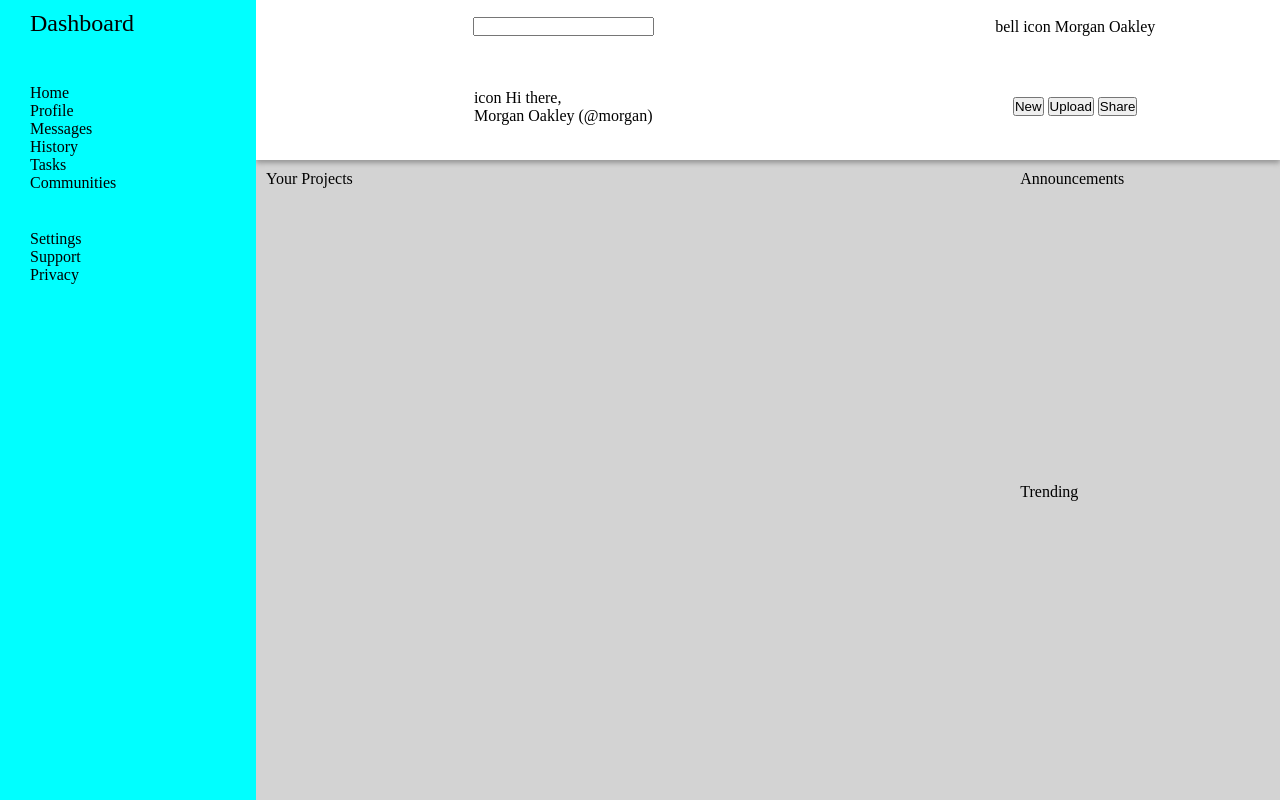
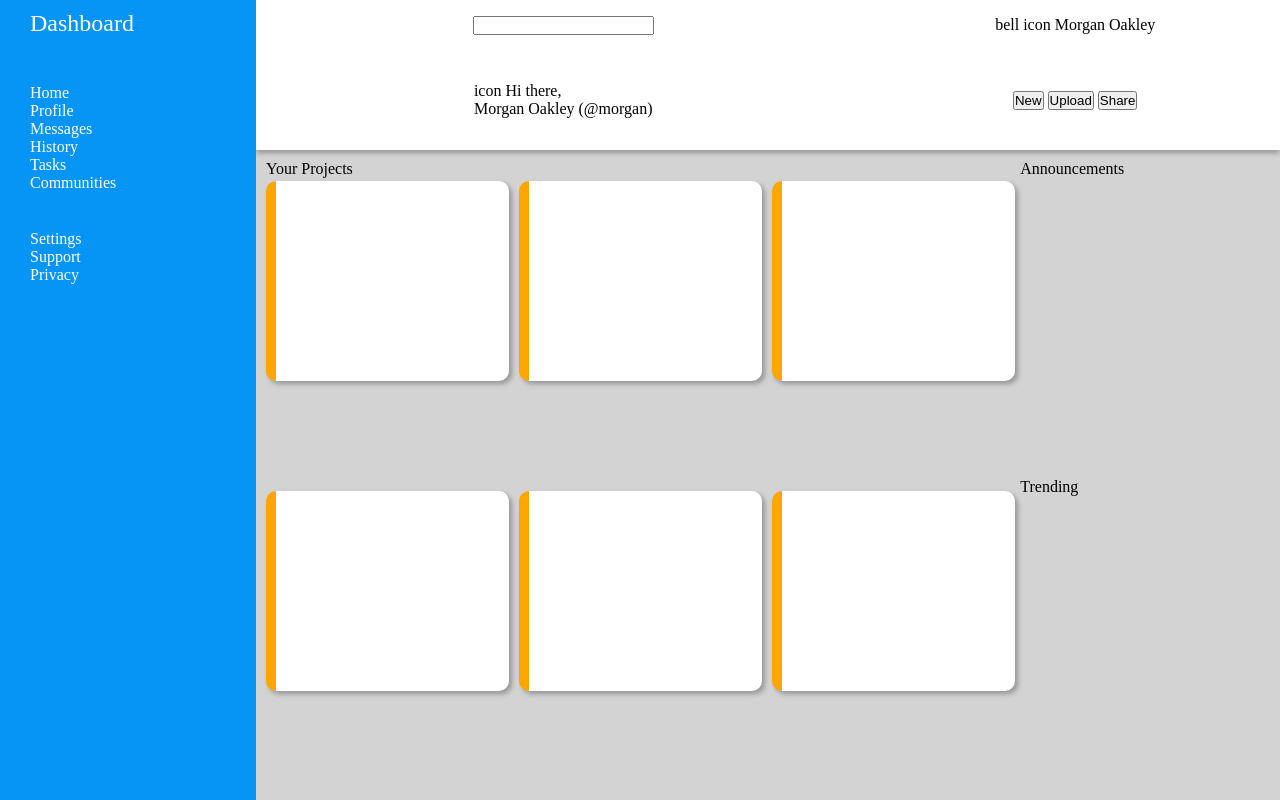
Before and after one commit to BrentWar/odin-admin-dashboard, a plain HTML site: page index.html in a window 1280 px wide. Drawn offline with Linux system fonts and the light colour scheme.

Commit message:
Add cards

```diff
--- a/index.html
+++ b/index.html
@@ -53,6 +53,14 @@
             <div class="content">
                 <div class="projects">
                     <div>Your Projects</div>
+                    <div class="cards">
+                        <div class="card"></div>
+                        <div class="card"></div>
+                        <div class="card"></div>
+                        <div class="card"></div>
+                        <div class="card"></div>
+                        <div class="card"></div>
+                    </div>
                 </div>
 
                 <div class="announcements">
--- a/style.css
+++ b/style.css
@@ -5,10 +5,10 @@
 
 
 .main-container {
-    height: 100vh;
+    min-height: 100vh;
     display: grid;
     grid-template-columns: 1fr 4fr;
-    grid-template-rows: 1fr 4fr;
+    grid-template-rows: 150px 4fr;
 }
 
 .header {
@@ -31,7 +31,8 @@
 }
 
 .sidebar {
-    background-color: aqua;
+    color: white;
+    background-color: rgb(6, 149, 245);
     grid-column: 1 / 2;
     grid-row: 1 / -1;
     z-index: 501; /*cover left shadow of header*/
@@ -61,7 +62,26 @@
 
 .projects {
     grid-column: 1 / 2;
-    grid-row: 1 / -1;
+    grid-row: 1 / 3;
+
+    display: grid;
+    grid-template-columns: 1fr;
+    grid-template-rows: 1rem 1fr;
+    gap: 5px;
+}
+
+.cards {
+    display: grid;
+    grid-template-columns: repeat(auto-fit, minmax(225px, 1fr));
+    gap: 10px;
+}
+
+.card {
+    background-color: white;
+    height: 200px;
+    border-radius: 10px;
+    border-left: 10px solid orange;
+    box-shadow: 3px 3px 5px rgb(150, 150, 150);
 }
 
 .announcements {
```
